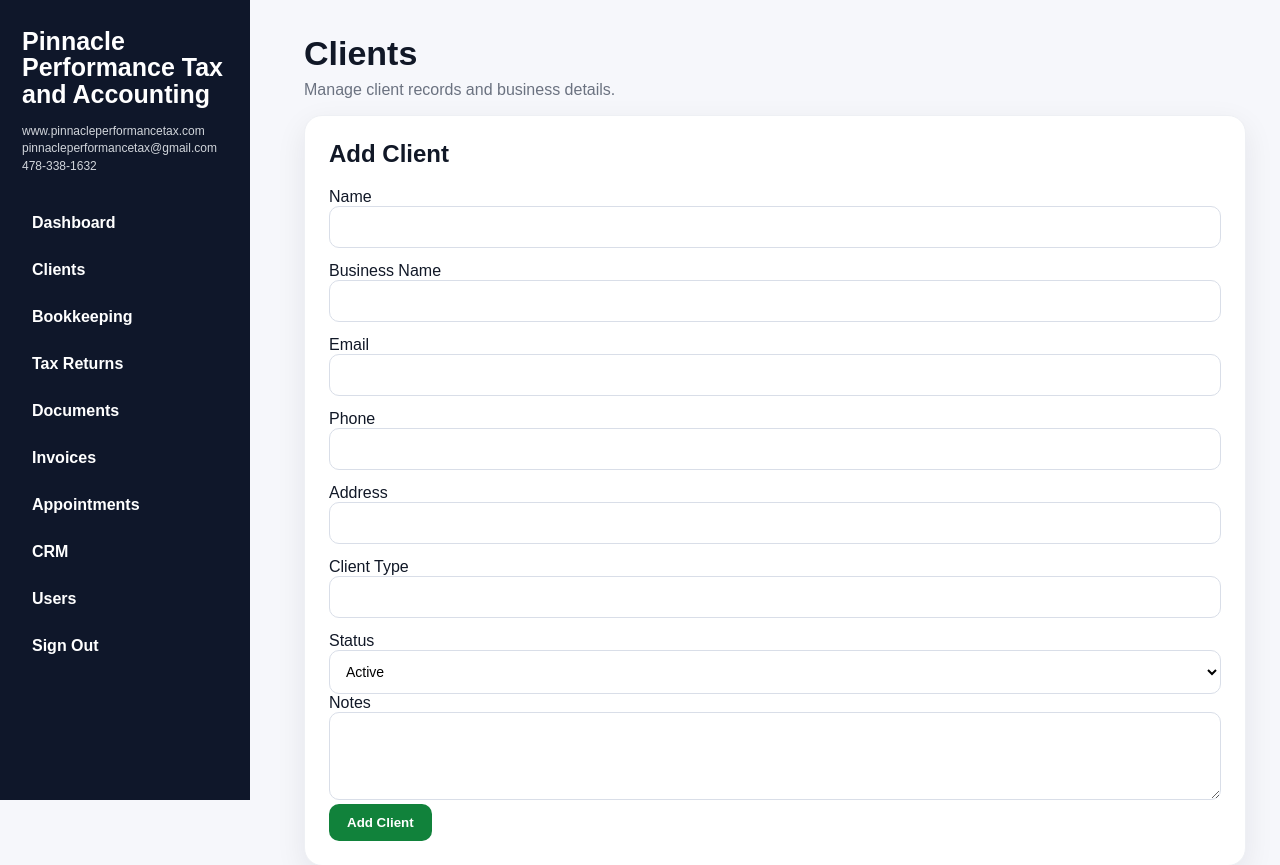
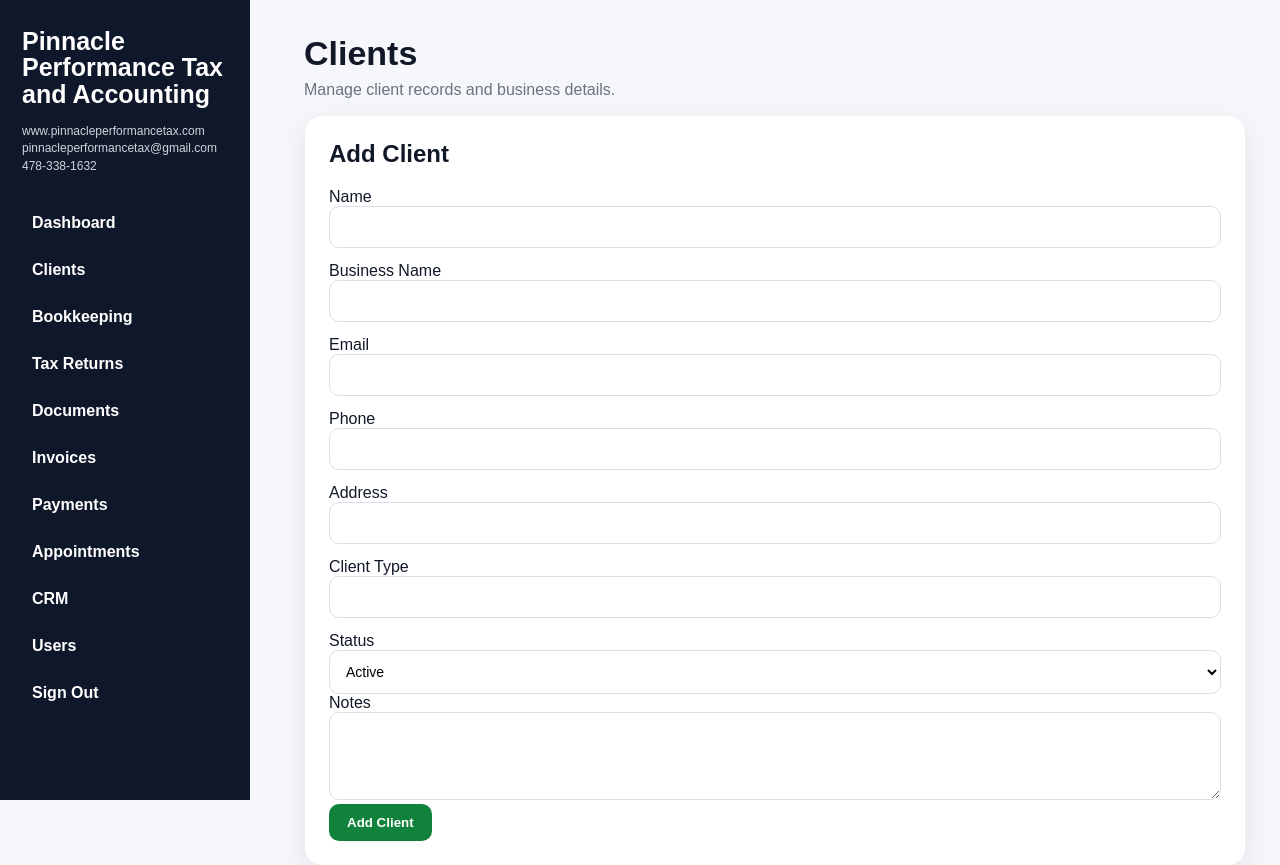
Before and after one commit to pinnacleperformancetax-hash/ppt-tax-portal, a Flask app: page /clients in a window 1280 px wide. Shown: the top 865 px of the page. Run offline with Flask 3, Linux system fonts and the light colour scheme; a user stored in the database is signed in; data comes from the database, SQL or seed files in the repository.

Commit message:
Add Payments link to base.html

```diff
--- a/templates/base.html
+++ b/templates/base.html
@@ -293,6 +293,7 @@ textarea {
     <a href="/tax_returns">Tax Returns</a>
     <a href="/documents">Documents</a>
     <a href="/invoices">Invoices</a>
+    <a href="/payments">Payments</a>
     <a href="/appointments">Appointments</a>
     <a href="/crm">CRM</a>
     <a href="/settings">Users</a>
```
